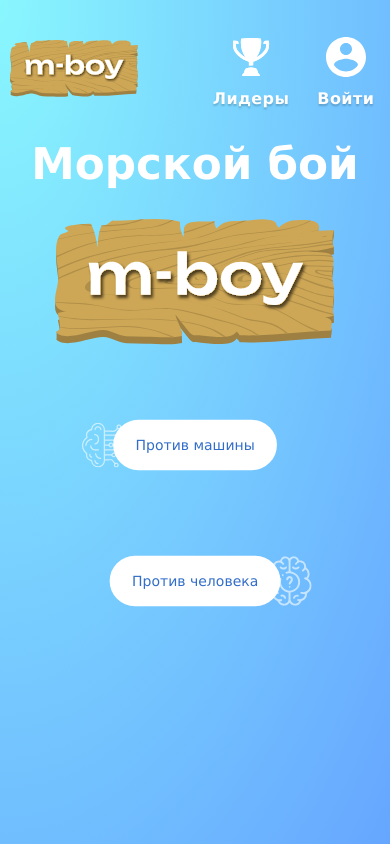
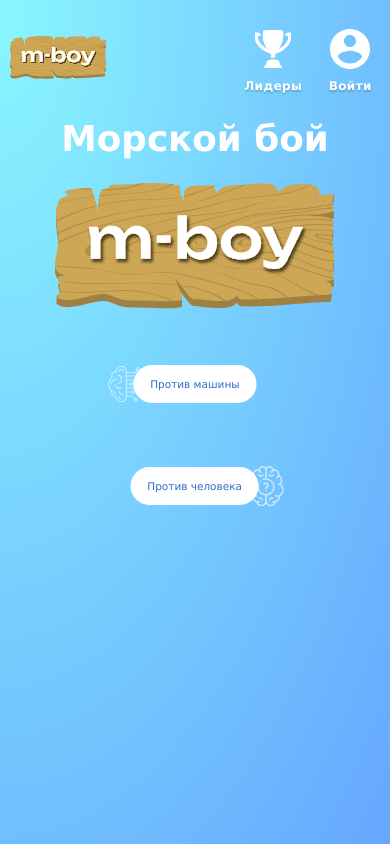
Before and after one commit to wave103x/rs-clone, a website built with webpack: page rs-clone/src/index.html in a window 390 px wide. Built offline with nearby package versions, Linux system fonts and the light colour scheme; a web font is replaced by a local one.

Commit message:
feat: add page heading api to Header, add rem breakpoints on 768, 576px

```diff
--- a/rs-clone/src/components/Views/Header/Header.ts
+++ b/rs-clone/src/components/Views/Header/Header.ts
@@ -15,10 +15,18 @@ class Header extends AbstractView {
   private readonly LOGIN_RU = 'Войти';
   private appMenu = document.createElement(AppTag.DIV);
   protected _component = document.createElement(AppTag.HEADER);
+  private _heading = document.createElement(AppTag.H2);
 
   constructor() {
     super();
     this.createComponent();
+    this._heading.className = AppCssClass.PAGE_HEADING;
+  }
+
+  setHeading(str: string, hide?: boolean): void {
+    this._heading.textContent = str;
+    this._heading.hidden = false;
+    if (hide) this._heading.hidden = true;
   }
 
   protected createComponent(): void {
@@ -31,13 +39,16 @@ class Header extends AbstractView {
     logo.className = AppCssClass.LOGO;
     link.append(logo);
 
+    this._heading.className = AppCssClass.PAGE_HEADING;
+    this._heading.hidden = true;
+
     const buttons = document.createElement(AppTag.DIV);
     buttons.className = AppCssClass.HEADER_BUTTONS;
     buttons.append(this.createButton(this.LEADERS), this.createButton(this.LOGIN));
 
     this.createLoginDropMenu('wave103');
 
-    this._component.append(link, buttons, this.appMenu);
+    this._component.append(link, this._heading, buttons, this.appMenu);
   }
 
   private createButton(type: 'leaders' | 'login'): HTMLElement {
@@ -68,7 +79,7 @@ class Header extends AbstractView {
     this.appMenu.classList.add(AppCssClass.ACC_MENU, AppCssClass.ACC_MENU_HIDDEN);
 
     const tempAccName = 'wave103';
-    const menuPoints = Object.keys(AccountMenus).filter((elem) => isNaN(Number(elem)))
+    const menuPoints = Object.keys(AccountMenus).filter((elem) => isNaN(Number(elem)));
     menuPoints.unshift(tempAccName);
 
     for (let elem of menuPoints) {
--- a/rs-clone/src/components/Views/Header/header.scss
+++ b/rs-clone/src/components/Views/Header/header.scss
@@ -15,6 +15,7 @@
 .logo {
   width: 100%;
   max-width: 8rem;
+  min-width: 2rem;
 }
 
 .header__buttons {
@@ -80,3 +81,9 @@
   opacity: 0;
   pointer-events: none;
 }
+
+.page-heading {
+  color: white;
+  text-shadow: $text-shadow-blue;
+  margin-left: 2rem;
+}
--- a/rs-clone/src/components/Views/StartView/StartView.ts
+++ b/rs-clone/src/components/Views/StartView/StartView.ts
@@ -1,4 +1,5 @@
 import View from '../View';
+import Header from '../Header/Header';
 import AppCssClass from '../enums/app-css-class';
 import AppTag from '../enums/app-tag';
 import './start-view.scss';
--- a/rs-clone/src/components/Views/enums/app-css-class.ts
+++ b/rs-clone/src/components/Views/enums/app-css-class.ts
@@ -10,6 +10,7 @@ const enum AppCssClass {
   ACC_MENU_HIDDEN = 'acc-menu_hidden',
   ACC_MENU_NAME = 'acc-menu__login-name',
   ACC_MENU_BTN = 'acc-menu__button',
+  PAGE_HEADING = 'page-heading',
 
   FIRST_VIEW_LOGO = 'first-view__logo',
   FIRST_VIEW_BUTTONS = 'fist-view__buttons',
--- a/rs-clone/src/components/Views/enums/app-tag.ts
+++ b/rs-clone/src/components/Views/enums/app-tag.ts
@@ -4,6 +4,7 @@ const enum AppTag {
   BUTTON = 'button',
   LINK = 'a',
   H1 = 'h1',
+  H2 = 'h2',
   NAV = 'nav',
   P = 'p',
 }
--- a/rs-clone/src/sass/base/_vars.scss
+++ b/rs-clone/src/sass/base/_vars.scss
@@ -1,7 +1,7 @@
 $main-blue: #316DC9;
 $light-blue: #D6E3F6;
 $text-shadow-normal: 0 2px 2px rgba($color: #000000, $alpha: 0.2);
-$text-shadow-blue: 0 2px 2px rgba($color: #2672B5, $alpha: 0.8);
+$text-shadow-blue: 0 2px 4px rgba($color: #2672B5, $alpha: 1);
 $dark-blue: #1E4C8F;
 $main-yellow: #DFED41;
 $main-black: #555;
--- a/rs-clone/src/sass/main.scss
+++ b/rs-clone/src/sass/main.scss
@@ -22,3 +22,15 @@ body {
     #66A6FF
   );
 }
+
+@media (max-width: 768px) {
+  html {
+    font-size: 14px;
+  }
+}
+
+@media (max-width: 576px) {
+  html {
+    font-size: 12px;
+  }
+}
```
